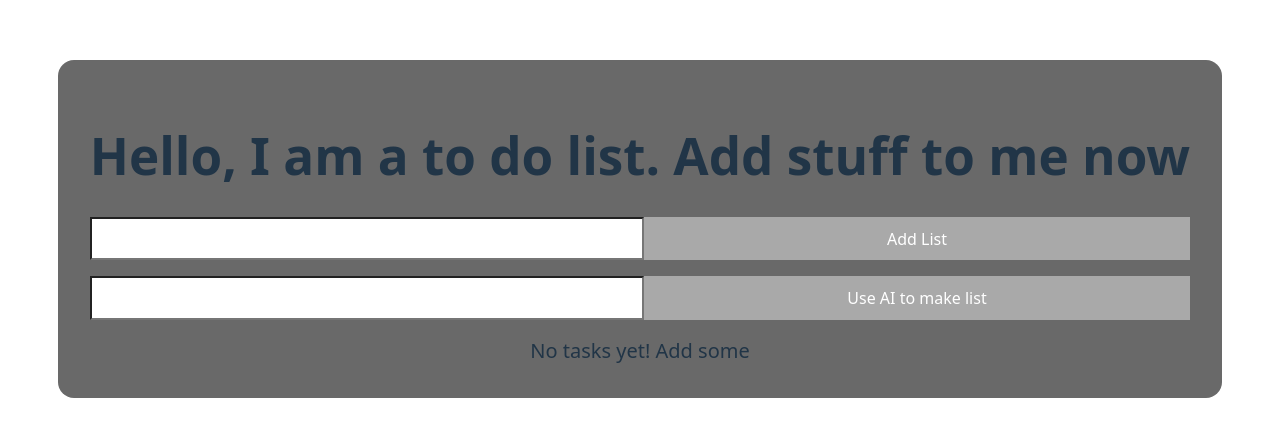
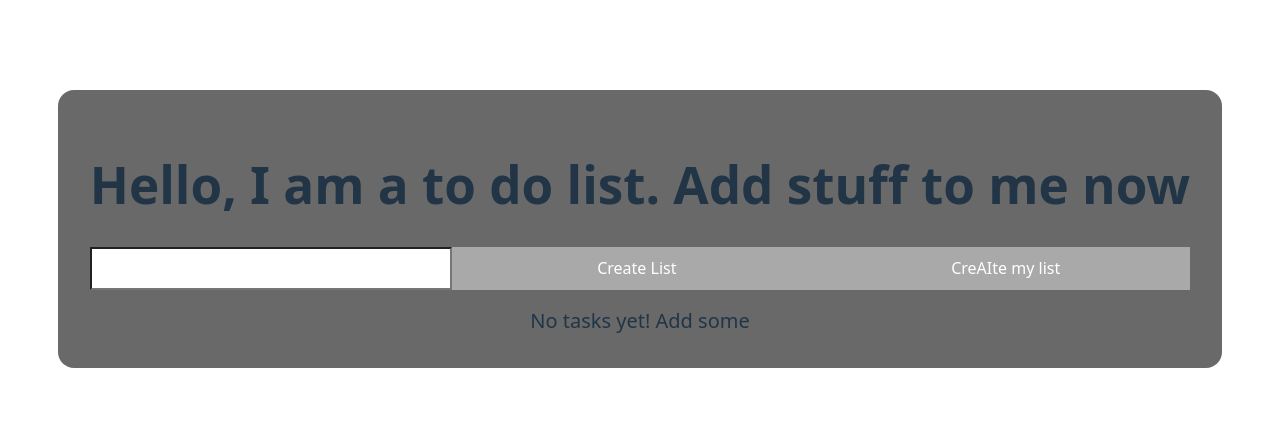
Before and after one commit to shirahn-singh/ToDoList, a React (Vite) app: page / in a window 1280 px wide. Shown: the part 171-608 px from the top of the page. Built offline with nearby package versions, Linux system fonts and the light colour scheme.

Commit message:
refactor round 1 -> Removed double input box and made multiple buttons in the one component

```diff
--- a/src/Components/AddList.jsx
+++ b/src/Components/AddList.jsx
@@ -1,22 +1,30 @@
-import React, {useState} from "react";
+import React, { useState } from "react";
 import styles from '../styles/AddList.module.css';
 
-function AddList({updateTaskLists, buttonText, useAi}){
+function AddList({ addNewListGroup, generateListFromTitle }) {
   const [list, setCurrentList] = useState("");
 
-  async function addToList() {
+  async function addToList(useAi) {
     if (list.length === 0) {
       alert("Please type something before adding");
       return;
     }
+    if (useAi) {
+      generateAIList();
+    } else {
+      generateStandardList();
+    }
+  }
 
-    if (useAi) {
-      const generatedList = await updateTaskLists(list);
+  async function generateAIList() {
+    const generatedList = await generateListFromTitle(list);
     if (generatedList) {
       setCurrentList("");
     }
-    } else {
-      updateTaskLists({
+  }
+
+  function generateStandardList() {
+    addNewListGroup({
       id: Date.now(),
       text: list,
       completed: false,
@@ -24,12 +32,12 @@ function AddList({updateTaskLists, buttonText, useAi}){
     });
     setCurrentList("");
   }
-  }
 
   return (
     <div className={styles.addItem}>
-            <input className = {styles.inputBox}onChange={(e) => { setCurrentList(e.target.value) }} value={list}></input>
-            <button className = {styles.addButton} onClick={addToList} disabled={list.length == 0}> {buttonText}</button>
+      <input className={styles.inputBox} onChange={(e) => { setCurrentList(e.target.value) }} value={list}></input>
+      <button className={styles.addButton} onClick={() => { addToList(false) }} disabled={list.length == 0}> Create List</button>
+      <button className={styles.addButton} onClick={() => { addToList(true) }} disabled={list.length == 0}> CreAIte my list</button>
     </div>
   );
 }
--- a/src/Components/App.css
+++ b/src/Components/App.css
@@ -4,39 +4,3 @@
   padding: 2rem;
   text-align: center;
 }
-
-.logo {
-  height: 6em;
-  padding: 1.5em;
-  will-change: filter;
-  transition: filter 300ms;
-}
-.logo:hover {
-  filter: drop-shadow(0 0 2em #646cffaa);
-}
-.logo.react:hover {
-  filter: drop-shadow(0 0 2em #61dafbaa);
-}
-
-@keyframes logo-spin {
-  from {
-    transform: rotate(0deg);
-  }
-  to {
-    transform: rotate(360deg);
-  }
-}
-
-@media (prefers-reduced-motion: no-preference) {
-  a:nth-of-type(2) .logo {
-    animation: logo-spin infinite 20s linear;
-  }
-}
-
-.card {
-  padding: 2em;
-}
-
-.read-the-docs {
-  color: #888;
-}
--- a/src/Components/App.jsx
+++ b/src/Components/App.jsx
@@ -111,7 +111,6 @@ function App() {
     )
   }
 
-
   function toggleListComplete(listId){
     setListGroup((prev)=>prev.map(listItem =>
       listId == listItem.id ? {
@@ -134,8 +133,7 @@ function App() {
   return (
     <div className={styles.card}>
       <h1>Hello, I am a to do list. Add stuff to me now</h1>
-      <AddList updateTaskLists={addNewListGroup} buttonText = "Add List" useAi={false} />
-      <AddList updateTaskLists={generateListFromTitle} buttonText = "Use AI to make list" useAi={true}/>
+      <AddList addNewListGroup={addNewListGroup} generateListFromTitle = {generateListFromTitle} />
       {listGroup.length === 0 ? (
         <div className={styles.noTasksYet}>No tasks yet! Add some</div>
       ) : (
--- a/src/styles/App.module.css
+++ b/src/styles/App.module.css
@@ -1,3 +1,10 @@
+#root {
+    max-width: 1280px;
+    margin: 0 auto;
+    padding: 2rem;
+    text-align: center;
+  }
+
 .card{
     background-color: dimgray;
     border-radius: 1rem;
```
Lines whose indentation alone changed are shown as unchanged.
